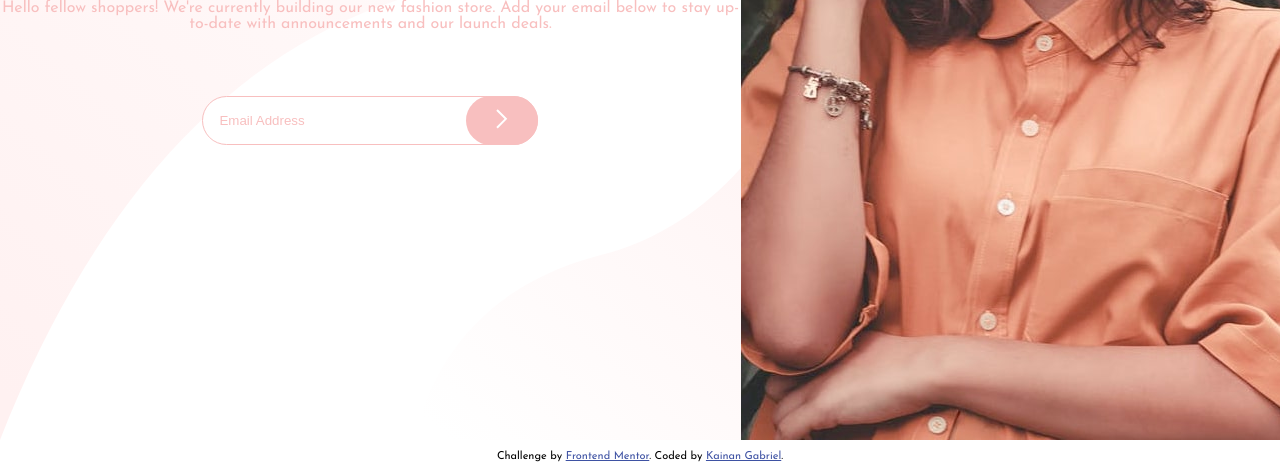
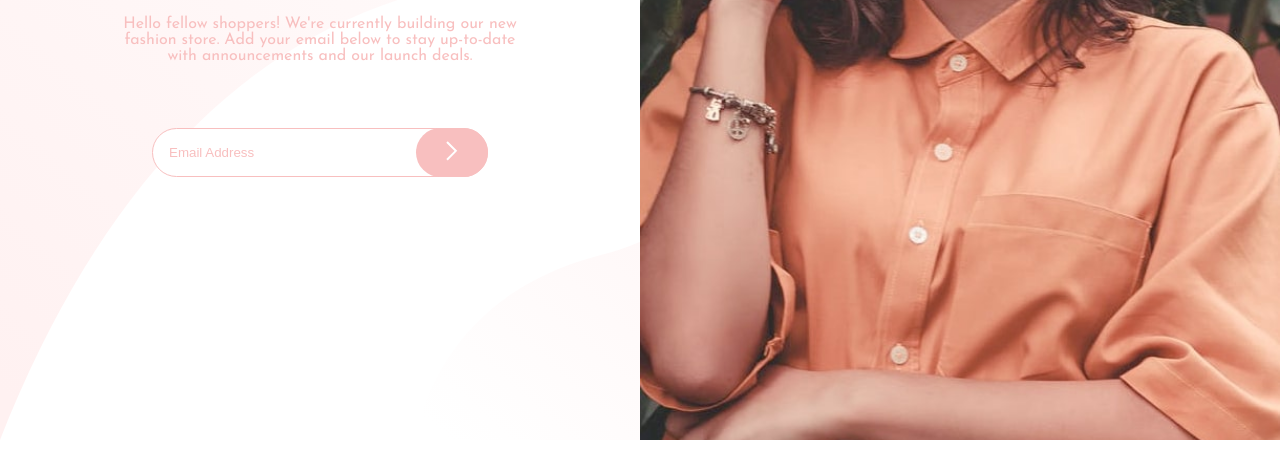
Before and after one commit to KainanGB/base-apparel, a plain HTML site: page index.html in a window 1280 px wide. Shown: the part 360-833 px from the top of the page. After the commit the page ends 800 px from the top, so only its background shows below. Drawn offline with Linux system fonts and the light colour scheme.

Commit message:
removed footer section and changed main paragraph width

```diff
--- a/index.html
+++ b/index.html
@@ -44,7 +44,7 @@
             and our launch deals.
           </p>
           <div class="main__button">
-            <input type="text" placeholder="Email Address" />
+            <input type="text" placeholder="Email Address" required />
             <button class="send">
               <img src="./images/icon-arrow.svg" alt="icon-arrow" />
             </button>
@@ -55,14 +55,5 @@
         <div class="bg-right"></div>
       </section>
     </main>
-
-    <footer>
-      <p class="attribution">
-        Challenge by
-        <a href="https://www.frontendmentor.io?ref=challenge" target="_blank"
-          >Frontend Mentor</a
-        >. Coded by <a href="#">Kainan Gabriel</a>.
-      </p>
-    </footer>
   </body>
 </html>
--- a/scss/style.scss
+++ b/scss/style.scss
@@ -29,6 +29,7 @@
 
     & .main__box {
       text-align: center;
+      padding-bottom: 4rem;
 
       & .main__title {
         font-size: 3rem;
@@ -52,6 +53,8 @@
 
       & .main__paragraph {
         color: hsl(0, 80%, 86%);
+        width: 26rem;
+        margin: 2rem auto;
       }
 
       & .main__button {
@@ -87,6 +90,7 @@
           width: 4.5rem;
           position: absolute;
           right: 2rem;
+          cursor: pointer;
         }
       }
     }
@@ -124,6 +128,7 @@
 
     .main__left {
       margin: 0 auto;
+      width: 50vw;
     }
 
     .main__bg {
@@ -133,8 +138,9 @@
 
     .main__right {
       display: block;
-      width: 50rem;
+      width: 50vw;
     }
+
     .bg-right {
       background-image: url(../images/hero-desktop.jpg);
       background-size: cover;
```
Also changed, not shown: dist/style.css, 1 other file.
